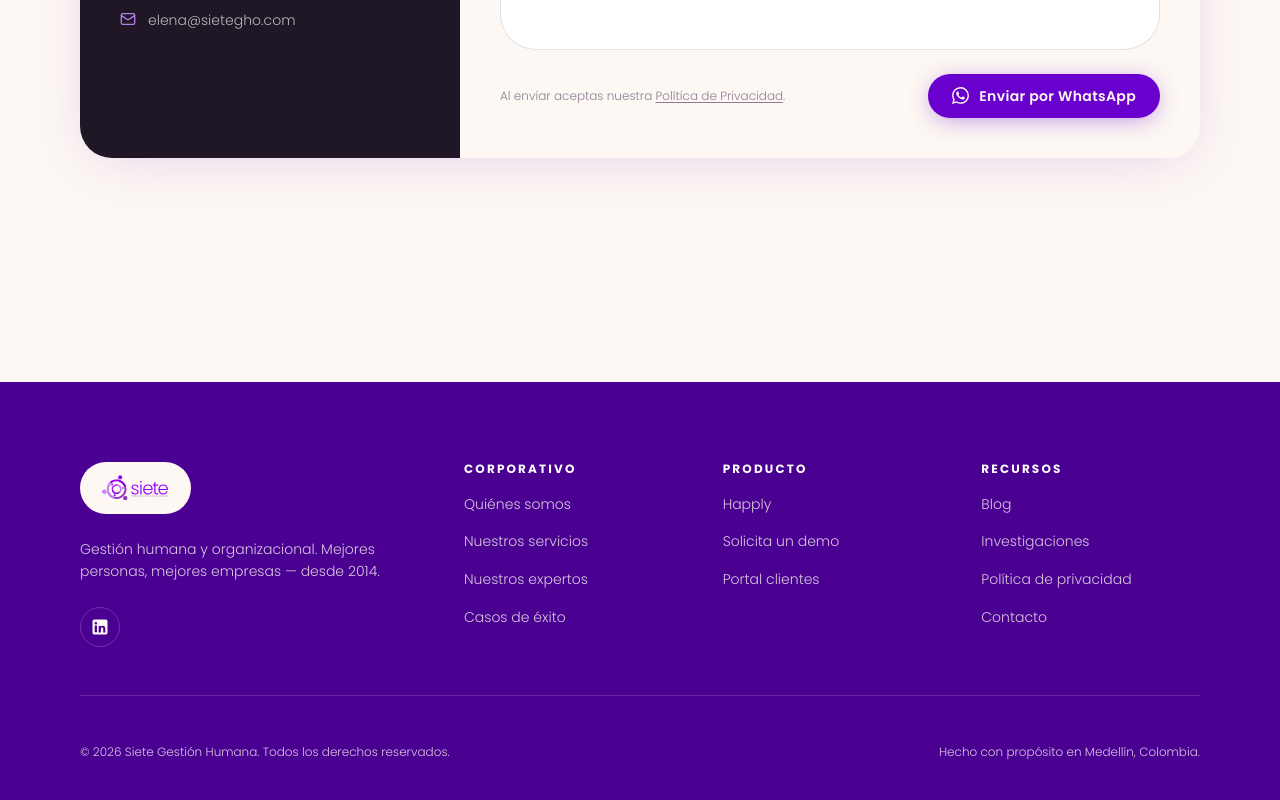
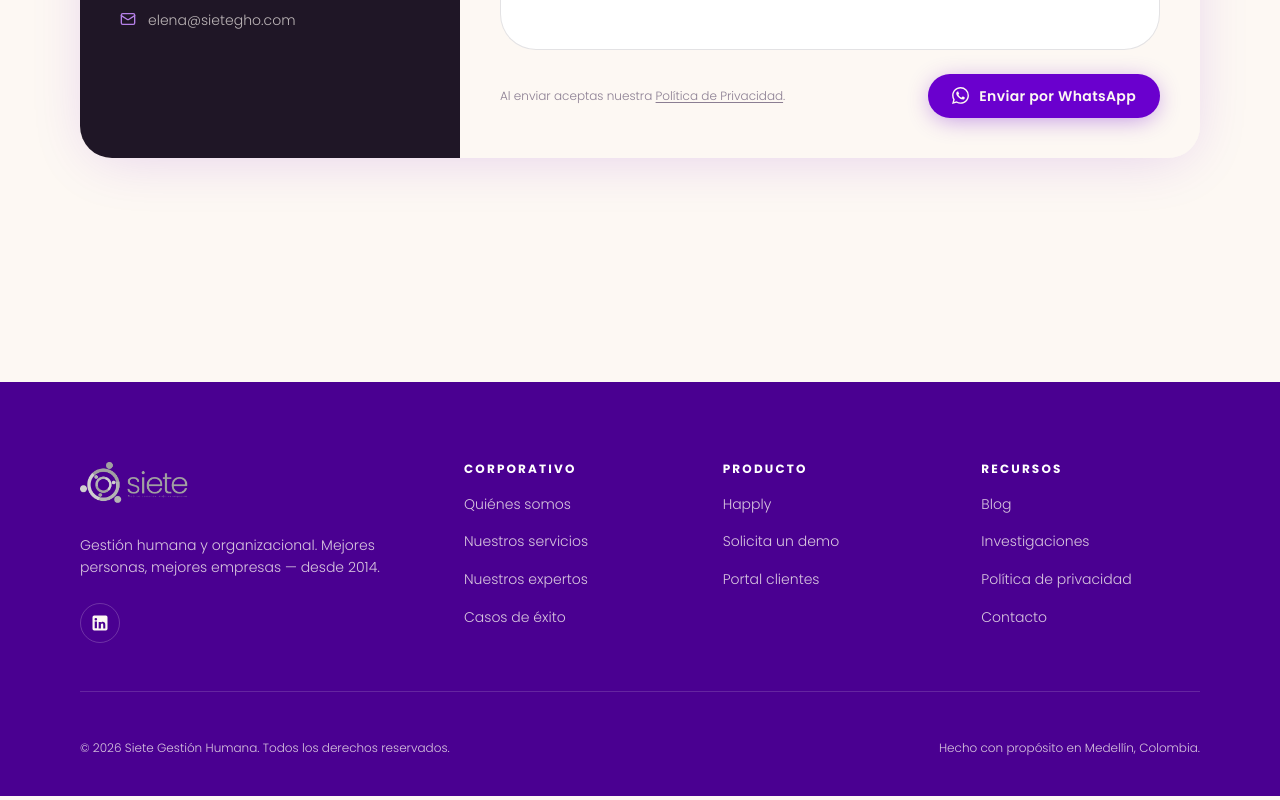
Before and after one commit to mcmendezm/siete, a Next.js app: page / in a window 1280 px wide. Shown: the part 8694-9494 px from the top of the page. Built offline with nearby package versions, Linux system fonts and the light colour scheme.

Commit message:
refactor: update logo in Footer with new image and adjust dimensions for improved layout

```diff
--- a/components/layout/Footer.tsx
+++ b/components/layout/Footer.tsx
@@ -9,13 +9,13 @@ export function Footer() {
       <Container>
         <div className="grid grid-cols-1 md:grid-cols-12 gap-12 md:gap-8">
           <div className="md:col-span-4 flex flex-col gap-6">
-            <div className="inline-flex items-center bg-cream rounded-full px-5 py-3 w-fit">
+            <div className="inline-flex items-center w-fit">
               <Image
-                src="/images/brand/siete-logo.svg"
+                src="/images/brand/logoSietegris.png"
                 alt={site.name}
-                width={88}
-                height={32}
-                className="h-7 w-auto"
+                width={140}
+                height={60}
+                className="h-12 w-auto"
               />
             </div>
             <p className="text-cream/80 text-sm leading-relaxed max-w-xs">
```
Also changed, not shown: public/images/brand/logoSietegris.png (added).
